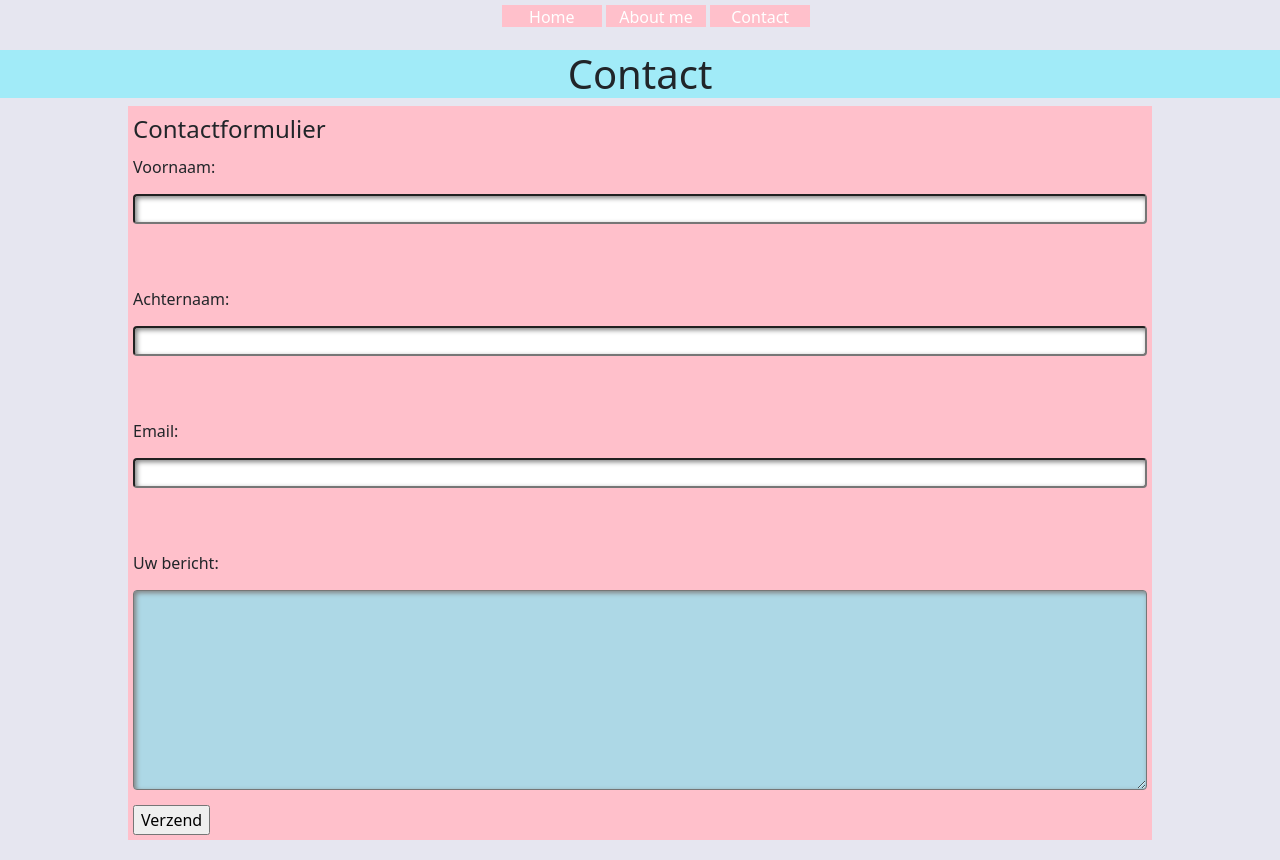
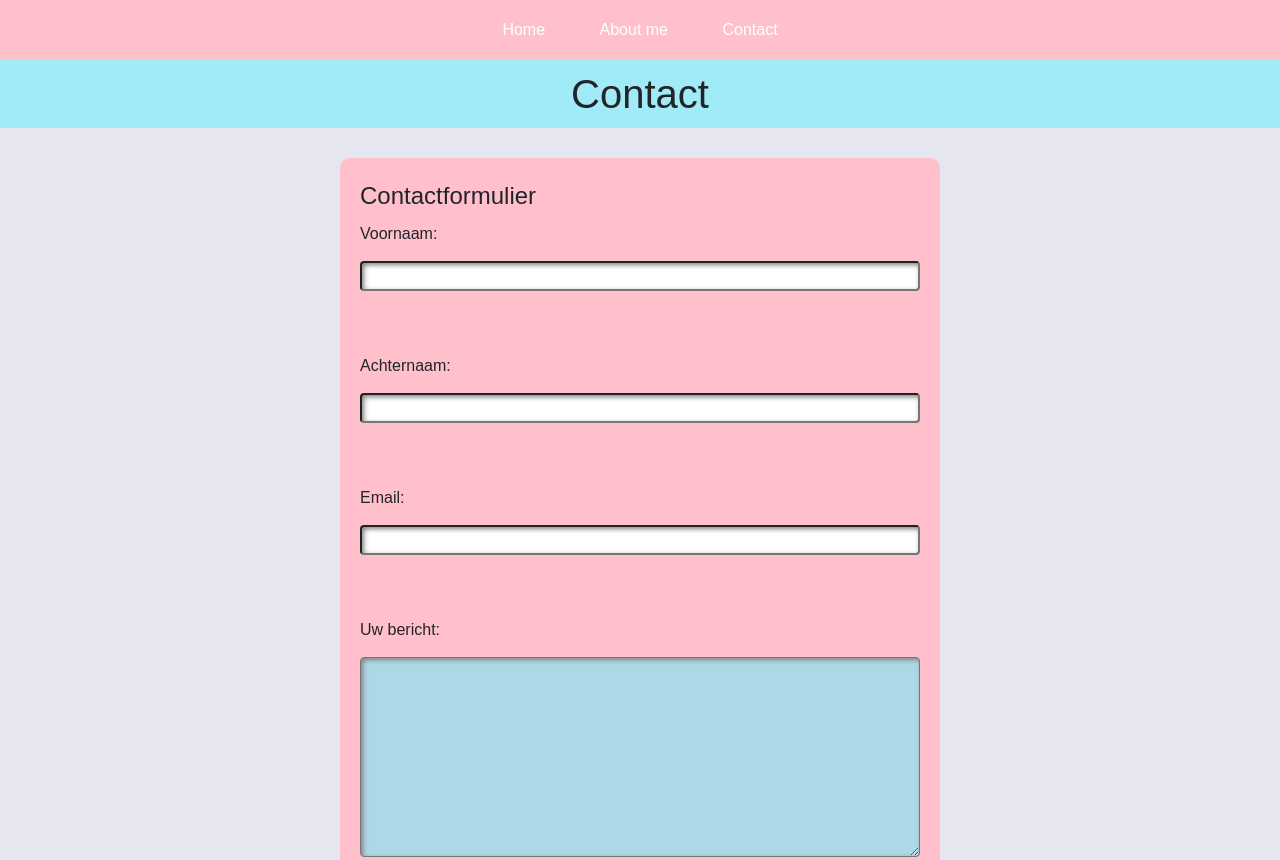
Before and after one commit to MissSayu/Les22, a plain HTML site: page Les 22/contact.html in a window 1280 px wide. Shown: the top 860 px of the page. Drawn offline with nearby package versions, Linux system fonts and the light colour scheme.

Commit message:
Update style.css
css update

```diff
--- a/Les 22/style.css
+++ b/Les 22/style.css
@@ -1,70 +1,97 @@
-body{
+body {
   background-color: rgb(230, 230, 240);
+  margin: 0;
+  font-family: sans-serif;
 }
 
-h1{
+h1 {
   text-align: center;
   background-color: #a1ebf8;
+  padding: 10px;
 }
-p{
+
+p {
   background-color: pink;
   color: black;
   text-align: center;
+  padding: 15px;
+  max-width: 800px;
+  margin: 0 auto;
 }
 
-header{
-    background-position: center;
+header {
+  background-color: pink;
   text-align: center;
-    padding: 5px;
-    margin-left: 5px;
-    margin-right: 5px;
+  padding: 10px;
 }
-.container-sm {
-  display: grid;
-  position: absolute;
-  left: 30%;
 
+ul {
+  list-style-type: none;
+  padding: 0;
+  margin: 0;
 }
-  ul a{
+
+li {
+  display: inline-block;
+  margin: 0 10px;
+  padding: 8px 15px;
+  background-color: pink;
+}
+
+ul a {
   color: white;
   text-decoration: none;
 }
-  li{
-  display: inline-block;
-  height: 22px;
-  width: 100px;
-  color: white;
+
+li:hover {
+  background-color: #ffb6c1;
+}
+
+.container-sm {
+  display: grid;
+  grid-template-columns: repeat(auto-fit, minmax(300px, 1fr));
+  gap: 10px;
+  justify-items: center;
+  padding: 20px;
+}
+
+img {
+  width: 100%;
+  max-width: 300px;
+  height: auto;
+  border-radius: 10px;
+}
+
+form {
   background-color: pink;
-  margin-left: auto;
-  margin-right: auto;
+  padding: 20px;
+  max-width: 600px;
+  margin: 30px auto;
+  border-radius: 10px;
 }
-  li:hover{
-  background-color: pink;
-  border-style: none;
-  }
-  form{
-    background-color: pink;
-    padding: 5px;
-    width: 80%;
-    margin: auto;
-  }
-  input[type="text"], input[type="email"], textarea, select, button{
+
+input[type="text"],
+input[type="email"],
+textarea,
+select,
+button {
   display: block;
-  margin: 15px 0px;
+  margin: 15px 0;
   width: 100%;
   box-sizing: border-box;
   border-radius: 4px;
   box-shadow: inset 2px 2px 5px grey;
 }
-  textarea{
+
+textarea {
   height: 200px;
   background-color: lightblue;
-  padding: 5px 4px;
+  padding: 5px;
 }
-  footer{
+
+footer {
   text-align: center;
   background-color: pink;
-    padding: 5px;
-    margin-left: auto;
-    margin-right: auto;
-    margin-top: 50%;
+  padding: 10px;
+  margin-top: 40px;
+}
```
Lines whose indentation alone changed are shown as unchanged.
